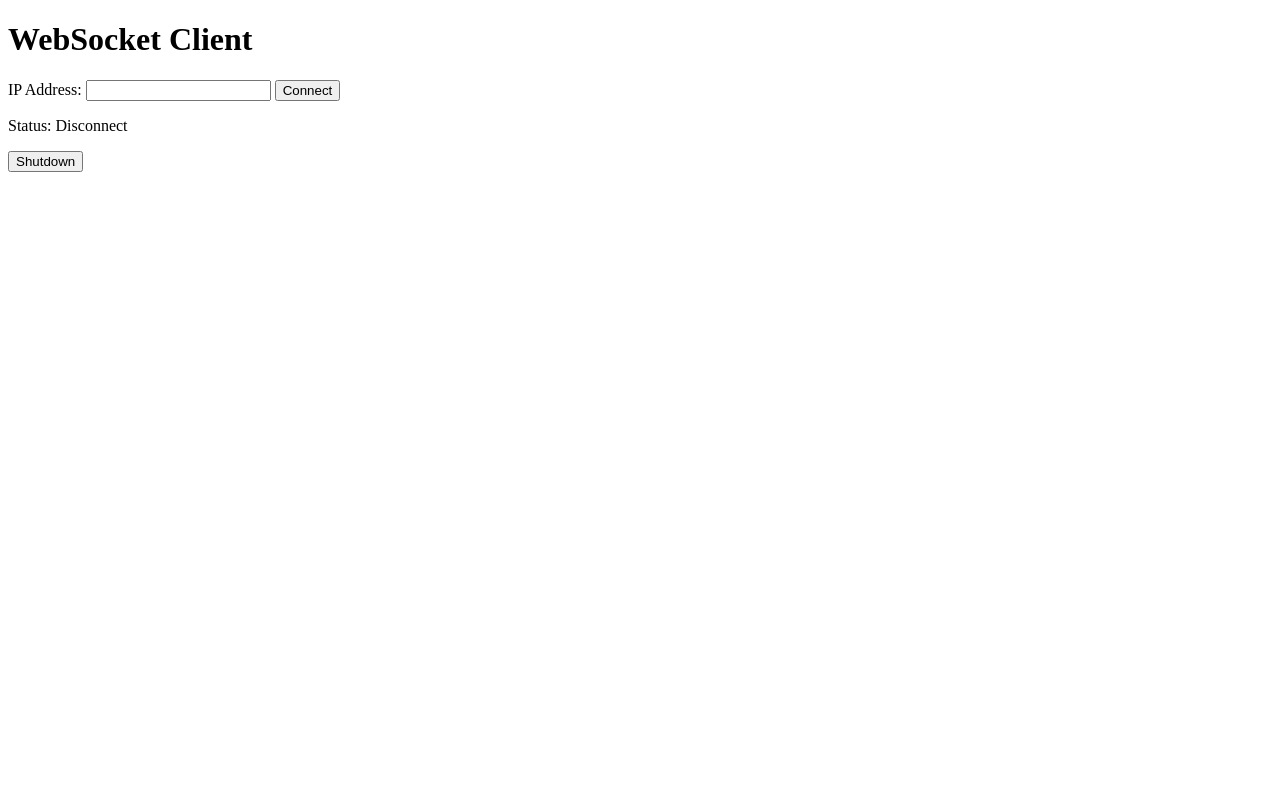
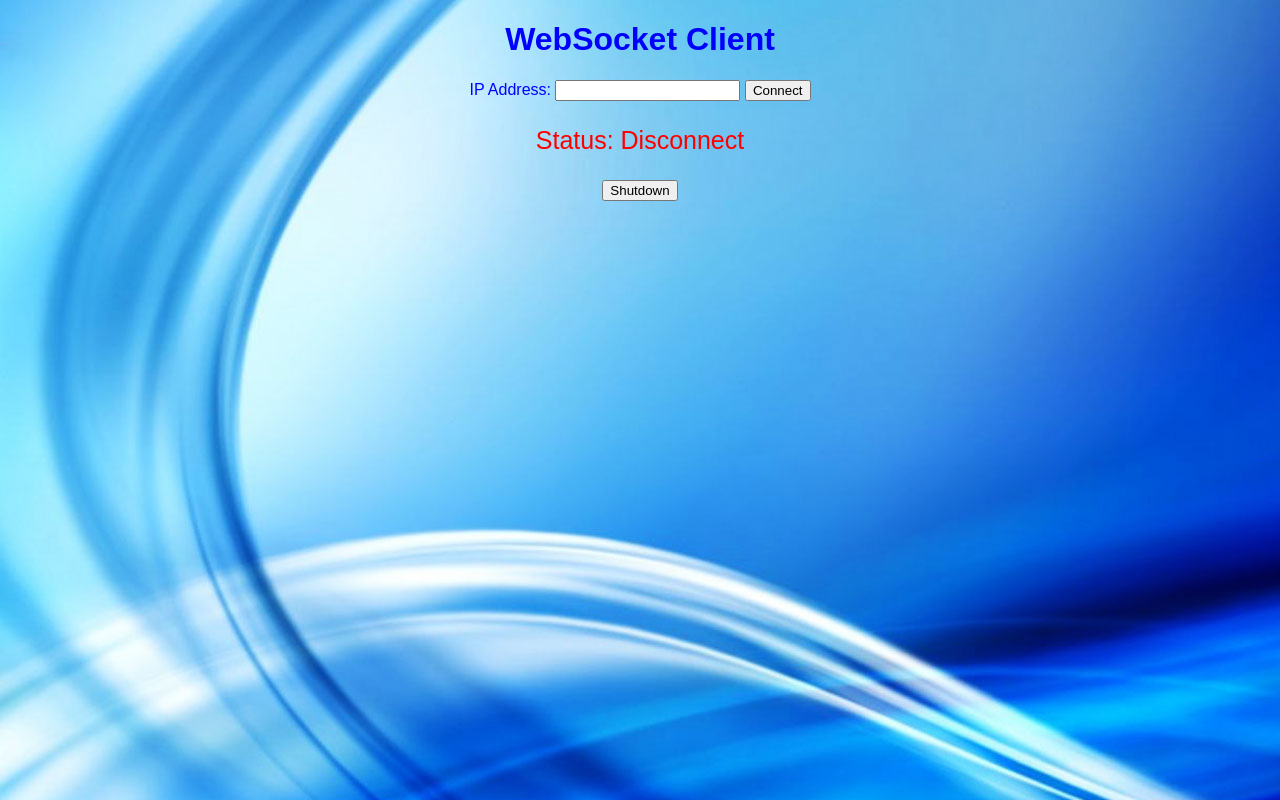
Before and after one commit to longdt03/One-Team-Project, a plain HTML site: page OneProjectServer/src/main/java/com/oneproject/client/index.htm in a window 1280 px wide. Drawn offline with Linux system fonts and the light colour scheme.

Commit message:
Demo interface
I create a simple interface for client

```diff
--- a/OneProjectServer/src/main/java/com/oneproject/client/index.htm
+++ b/OneProjectServer/src/main/java/com/oneproject/client/index.htm
@@ -1,12 +1,18 @@
 <!DOCTYPE html>
 <html>
+<head>
+	<link rel="stylesheet" type="text/css" href="style.css">
+	<title> REMOTE CONTROLLER </title>
+</head>
     <body>
-        <h1>WebSocket Client</h1>
-        <form>
-            IP Address:
-            <input type="text" id="ipaddress" name="ip_address">
-            <input type="button" id="connect" value="Connect" ><br>
-        </form>
+        <h1> WebSocket Client</h1>
+        <div>
+        	<form>
+            	IP Address:
+            	<input type="text" id="ipaddress" name="ip_address">
+            	<input type="button" id="connect" value="Connect" ><br>
+        	</form>
+        </div>
         <p id="status">Status: Disconnect.</p>
         <input type="button" id="shutdown" value="Shutdown" ><br>
         <script src="index.js"></script>
--- a/OneProjectServer/src/main/java/com/oneproject/client/index.js
+++ b/OneProjectServer/src/main/java/com/oneproject/client/index.js
@@ -1,5 +1,4 @@
 var ws = new WebSocket("ws://127.0.0.1:1234/");
-ws.binaryType = "arraybuffer";
 
 ws.onopen = function () {
     alert("Opened");
@@ -8,6 +7,8 @@ ws.onopen = function () {
 };
 
 ws.onmessage = function (evt) {
+	document.getElementById ("status").innerHTML = "Status: Hien thong inh qua ^_^"
+
 };
 
 ws.onclose = function () {
--- /dev/null
+++ b/OneProjectServer/src/main/java/com/oneproject/client/style.css
@@ -0,0 +1,15 @@
+body {
+	background-image: url("1.jpg");
+	text-align: center;
+	color: blue;
+	font-family: arial;
+}
+
+h1 {
+	font-variant: serif;
+
+}
+p{
+	color : red;
+	font-size: 25px;
+}
```
Also changed, not shown: New Text Document.txt (added), OneProjectServer/src/main/java/com/oneproject/client/1.jpg (added), OneProjectServer/src/main/java/com/oneproject/client/image/1.jpg (added).
